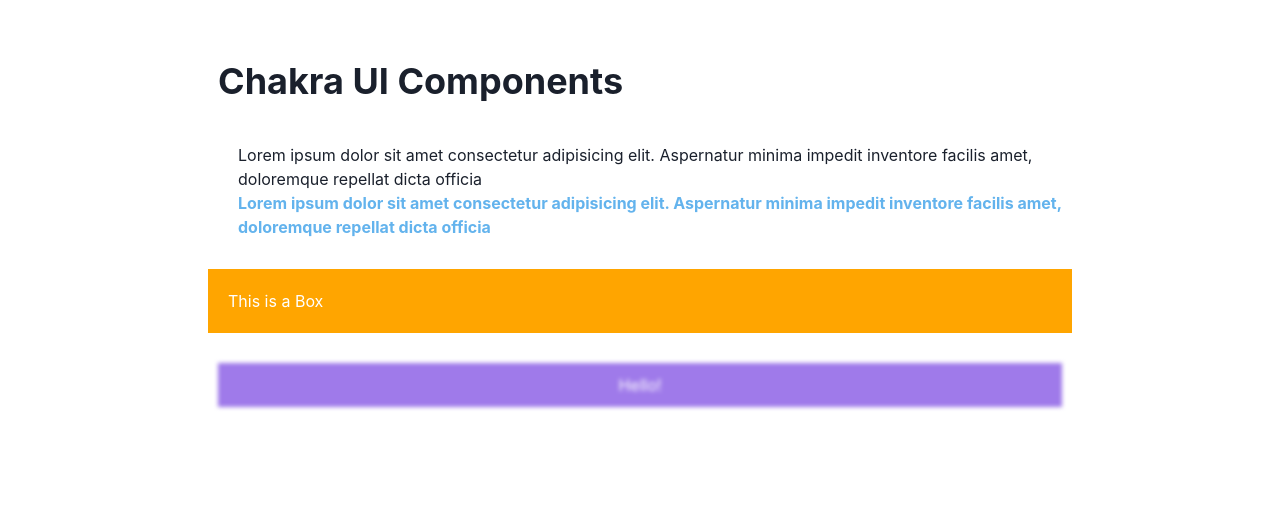
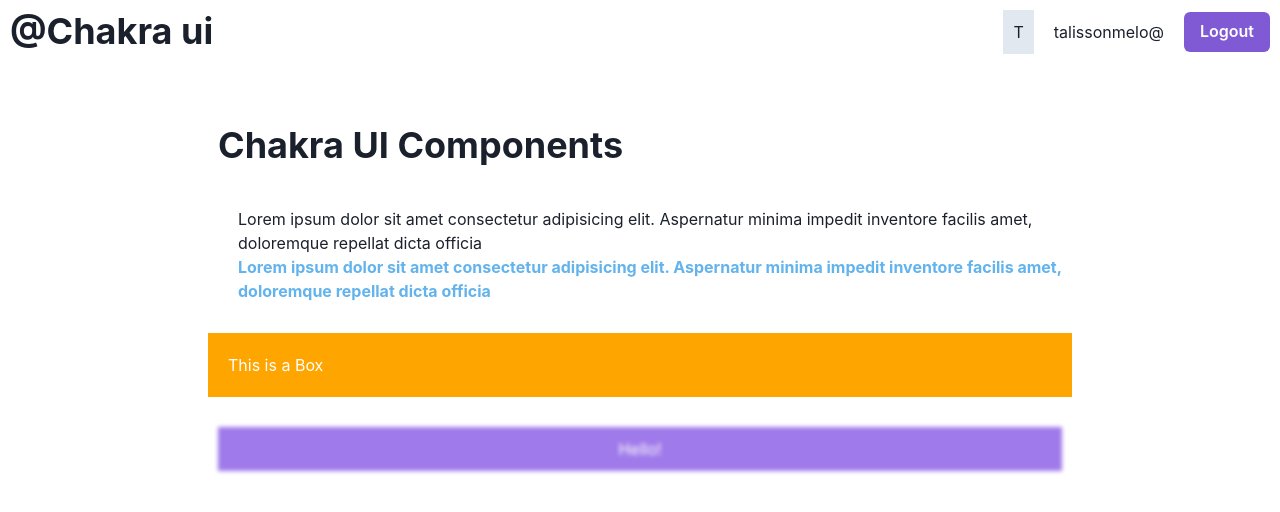
Before and after one commit to TalissonMelo/chakra-ui, a React (Vite) app: page / in a window 1280 px wide. Shown: the top 512 px of the page. Built offline with nearby package versions, Linux system fonts and the light colour scheme.

Commit message:
Flex Layouts

```diff
--- /dev/null
+++ b/src/components/Navbar.jsx
@@ -0,0 +1,16 @@
+import { Flex, Heading, Box, Text, Button, Spacer, HStack } from "@chakra-ui/react"
+
+export default function Navbar() {
+  return (
+    <Flex as="nav" p="10px" alignItems="center">
+      <Heading as="h1">@Chakra ui</Heading>
+      <Spacer />
+
+      <HStack spacing="20px">
+        <Box bg="gray.200" p="10px">T</Box>
+        <Text>talissonmelo@</Text>
+        <Button colorScheme="purple">Logout</Button>
+      </HStack>
+    </Flex>
+  )
+}
--- a/src/layouts/RootLayout.jsx
+++ b/src/layouts/RootLayout.jsx
@@ -1,8 +1,10 @@
 import { Outlet } from "react-router-dom"
+import Navbar from "../components/Navbar"
 
 export default function RootLayout() {
   return (
     <div>
+      <Navbar />
       <Outlet />
     </div>
   )
```
